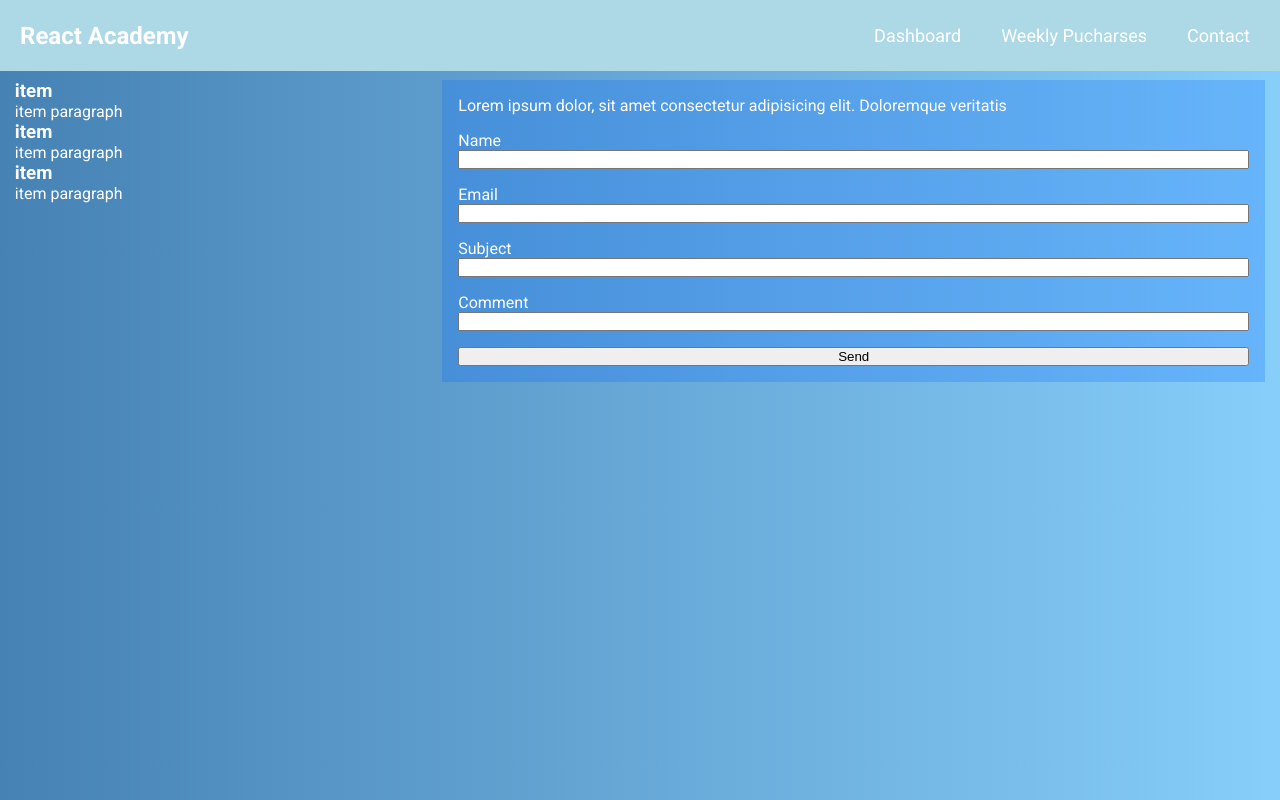
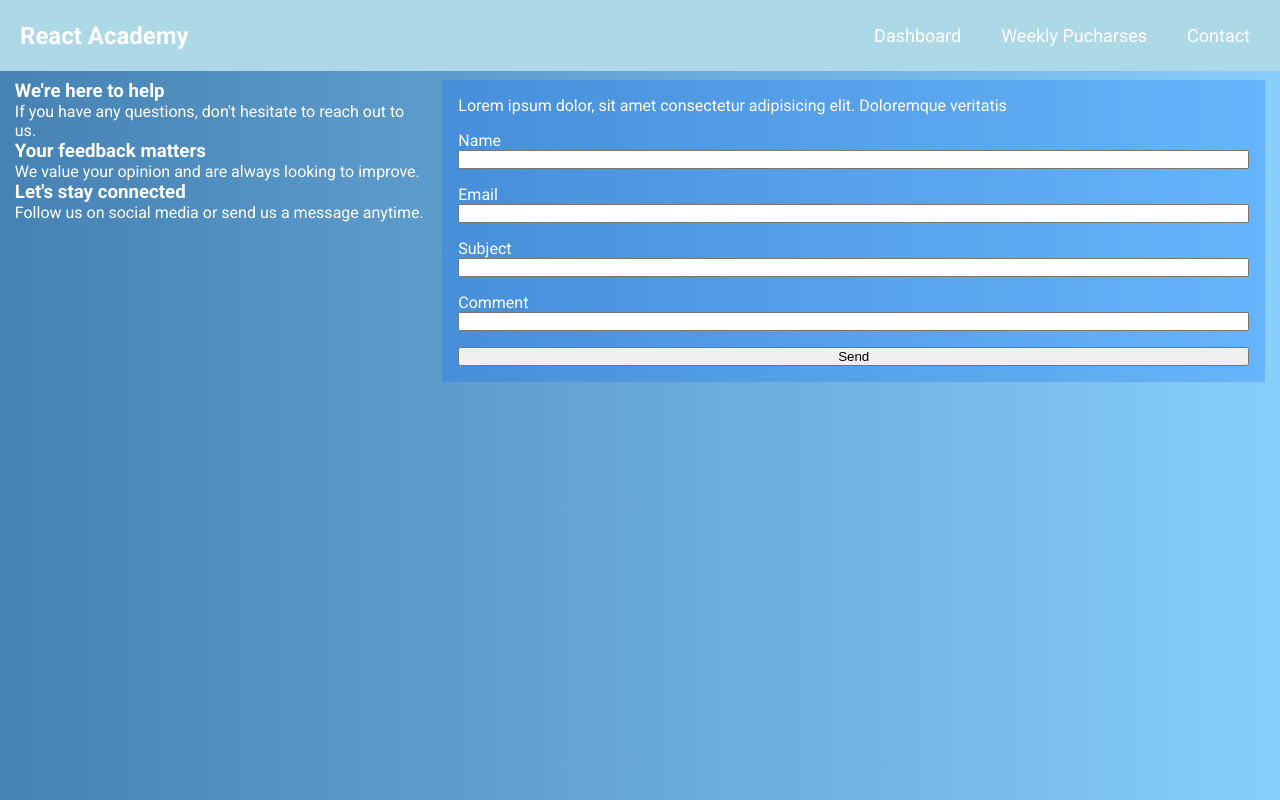
Before and after one commit to Espadv69/Course-2025, a React (Vite) app in the folder Academy-React/: page /contact in a window 1280 px wide. Built offline with nearby package versions, Linux system fonts and the light colour scheme; a web font is replaced by a local one.

Commit message:
Add comments into items to give feedback

```diff
--- a/Academy-React/src/components/Contact.jsx
+++ b/Academy-React/src/components/Contact.jsx
@@ -4,16 +4,16 @@ const Contact = () => {
     <div className="grid-contact">
       <div>
         <div>
-          <h3>item</h3>
-          <p>item paragraph</p>
+          <h3>We're here to help</h3>
+          <p>If you have any questions, don't hesitate to reach out to us.</p>
         </div>
         <div>
-          <h3>item</h3>
-          <p>item paragraph</p>
+          <h3>Your feedback matters</h3>
+          <p>We value your opinion and are always looking to improve.</p>
         </div>
         <div>
-          <h3>item</h3>
-          <p>item paragraph</p>
+          <h3>Let's stay connected</h3>
+          <p>Follow us on social media or send us a message anytime.</p>
         </div>
       </div>
       <form className="form-grid__contact">
```
